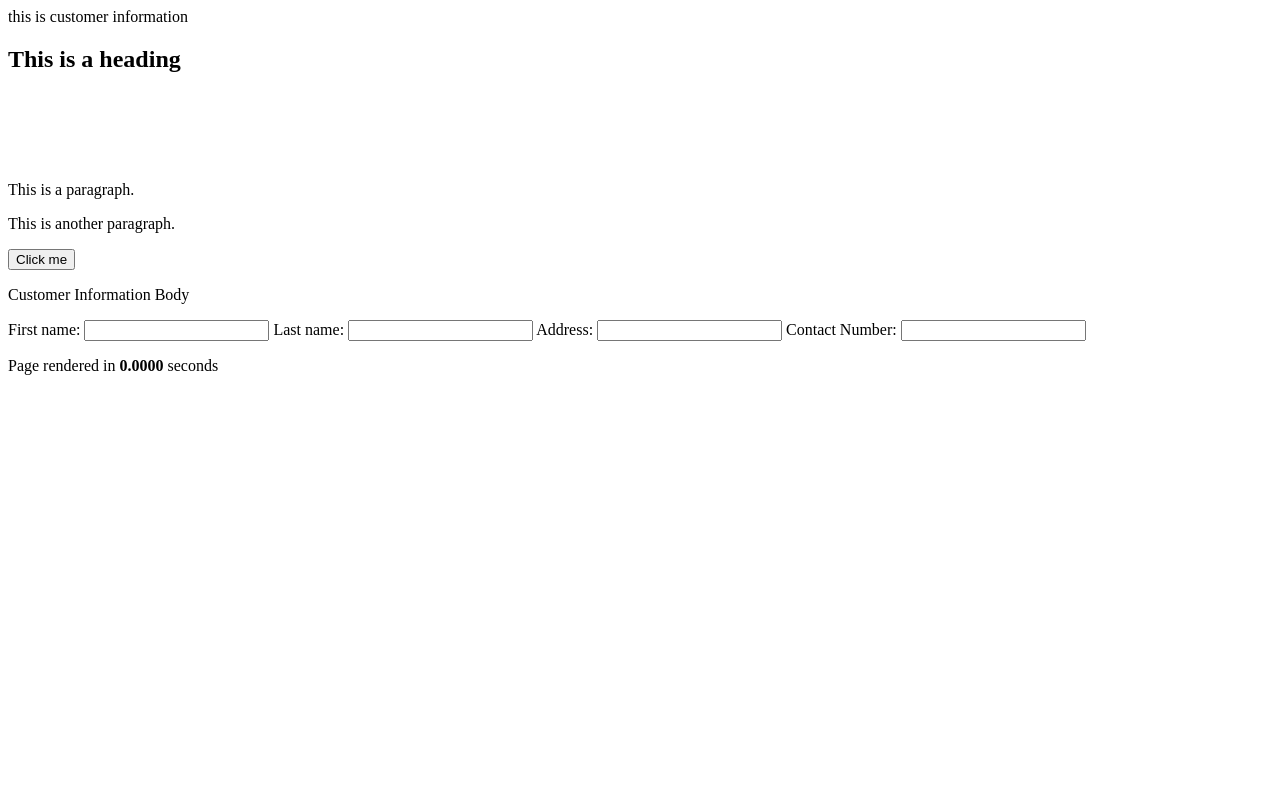
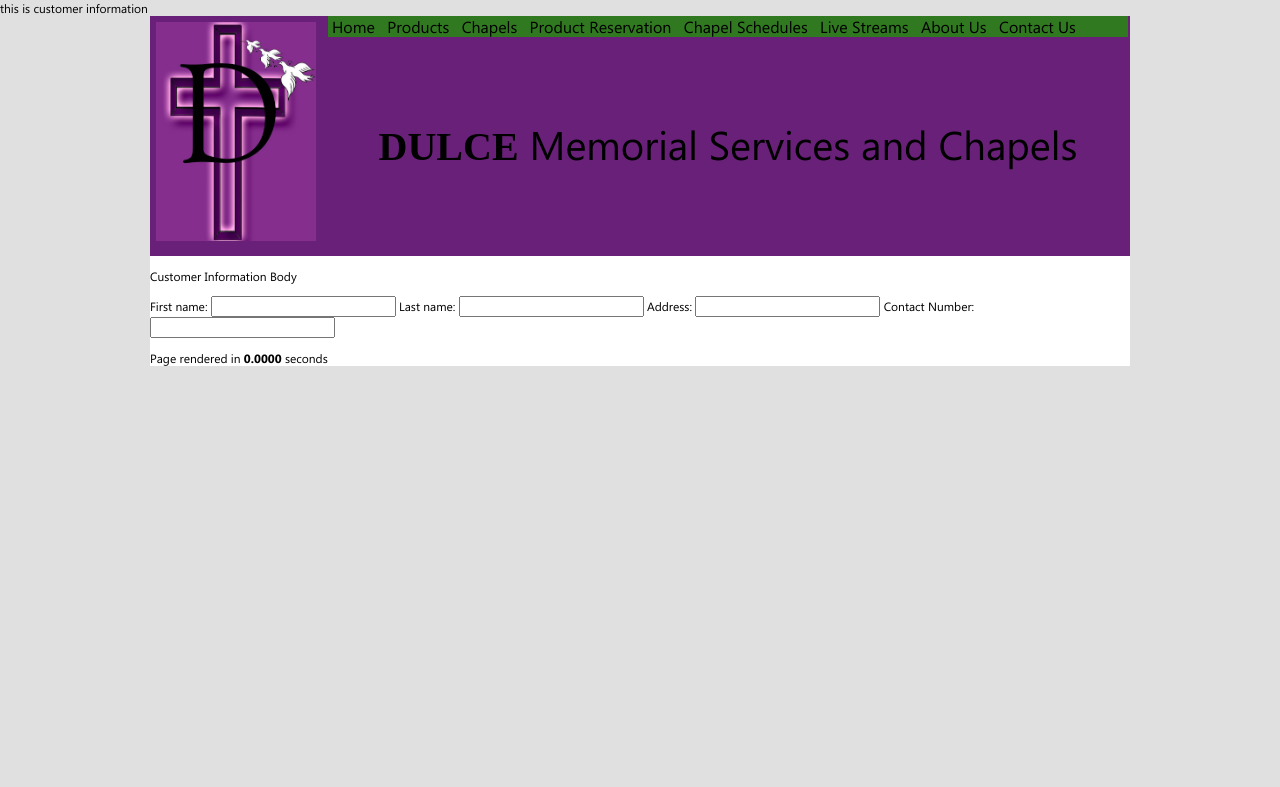
Before and after one commit to james1221/Dulce, a CodeIgniter app: page /index.php/customer_information/index in a window 1280 px wide. Shown: the top 787 px of the page. Run offline with CodeIgniter, Linux system fonts and the light colour scheme; some libraries are stand-ins or nearby versions.

Commit message:
header
added header(complete)

```diff
--- a/application/views/welcome_head.php
+++ b/application/views/welcome_head.php
@@ -1,23 +1,55 @@
-<?php echo doctype();?>
 <html>
 <head>
 
-<script src="jquery.js"></script>
-<script>
-$(document).ready(function(){
-  $("button").click(function(){
-    $("*").hide();
-  });
-});
-</script>
+<link rel="stylesheet" type="text/css" href="resource/mainstyle.css" />
+
+<meta http-equiv="Content-Type" content="text/html; charset=Cp1252">
+
+<title>Dulce Memorial Services and Chapels | Official Homepage</title>
+
 </head>
 
 <body>
-<h2>This is a heading</h2>
-<?php echo br(4)?>
-<p>This is a paragraph.</p>
-<p id="test">This is another paragraph.</p>
-<button>Click me</button>
-</body>
 
-</html>
+	<div id="centeringDiv">
+
+        <div id="header">
+
+            <div id="headerLogo">
+            	<img src="resource/dulce.jpg" alt="dulce logo"/>
+            </div>
+
+            <div id="headerBanner">
+
+                <div id="topMenuBar">
+
+                    <ul id="topMenuBarLinks">
+						<li><a href="#">Home</a></li>
+
+                        <li><a href="#">Products</a></li>
+
+                        <li><a href="#">Chapels</a></li>
+
+                        <li><a href="#">Product Reservation</a></li>
+
+                        <li><a href="#">Chapel Schedules</a></li>
+
+                        <li><a href="#">Live Streams</a></li>
+
+                        <li><a href="#">About Us</a></li>
+
+                        <li><a href="#">Contact Us</a></li>
+
+                    </ul>
+
+                </div>
+
+                <div id="bannerText">
+
+                    <span id= "dulce">Dulce</span> Memorial Services and Chapels
+
+                </div>
+
+            </div>
+
+        </div>
--- /dev/null
+++ b/resource/mainstyle.css
@@ -0,0 +1,138 @@
+@CHARSET "ISO-8859-1";
+@font-face {
+	font-family: "Lao UI";
+	src: url('LaoUI.ttf');
+	font-weight: normal;
+}
+
+@font-face {
+	font-family: "Lao UI";
+	src: url('LaoUIb.ttf');
+	font-weight: bold;
+}
+
+body {
+	font-size: 12px;
+	margin: 0;
+	font-family: "Lao UI", "Arial", "sans-serif";
+	background-color:#E0E0E0;
+}
+
+div#centeringDiv {
+	margin-left: auto;
+	margin-right: auto;
+	margin-top: 0px;
+	width: 980px;
+	min-height: 60px;
+	background-color: white;
+}
+
+/* header styles */
+div#header {
+	height: 240px;
+	position: relative;
+	/*background-image: url('../images/SAM_0817.JPG');*/
+	background-color: #692079;
+}
+
+
+div#headerLogo {
+	float: left;
+	padding: 6px;
+	width: 160px;
+}
+
+div#headerLogo img {
+	width: inherit;
+}
+
+div#headerBanner {
+	position: relative;
+	margin-left: 6px;
+	float: left;
+	width: 800px;
+}
+
+/* menu bar */
+div#topMenuBar {
+	background-color: #307920;
+	font-size: 16px;
+}
+
+ul#topMenuBarLinks {
+	margin: 0px;
+	list-style-type: none;
+	padding: 0px;
+}
+
+ul#topMenuBarLinks li {
+	display: inline;
+	padding: 36px 4px;
+}
+
+ul#topMenuBarLinks a {
+	text-decoration: none;
+	color: black;
+}
+
+div#bannerText {
+	font-size: 40px;
+	text-align: center;
+	margin-top: 10%;
+}
+span#dulce{
+	font-family: 'Times New Roman', Times, serif;
+	font-size:40px;
+	text-transform:uppercase;
+	font-weight:bold;
+	}
+
+
+
+/* body */
+div#main {
+	height: auto;
+	position: relative;
+	clear: both;
+}
+
+div#imageSlidesHolder {
+	margin: 8px 52px;
+	height: 300px;
+	background-color: gray;
+}
+
+div#pageContents {
+	margin-left: 20px;
+	margin-right: 20px;
+	position: relative;
+	width: inherit;
+}
+
+div.contentColumn {
+	float: left;
+	height: auto;
+}
+
+div#leftColumn {
+	width: 160px;
+	border-right:solid 1px black;
+}
+
+div#centerColumn {
+	width: 520px;
+	padding: 0px 20px;
+	text-align:justify;
+}
+
+div#rightColumn {
+	width: 200px;
+
+}
+
+div#footer {
+	margin-left: auto;
+	margin-right: auto;
+	clear: both;
+	text-align: center;
+}
```
Also changed, not shown: application/views/welcome_body.php (+34 -16 lines), application/views/welcome_footer.php (+4 -20 lines), resource/Dulce.JPG (added), resource/LaoUI.ttf (added), resource/LaoUIb.ttf (added).
